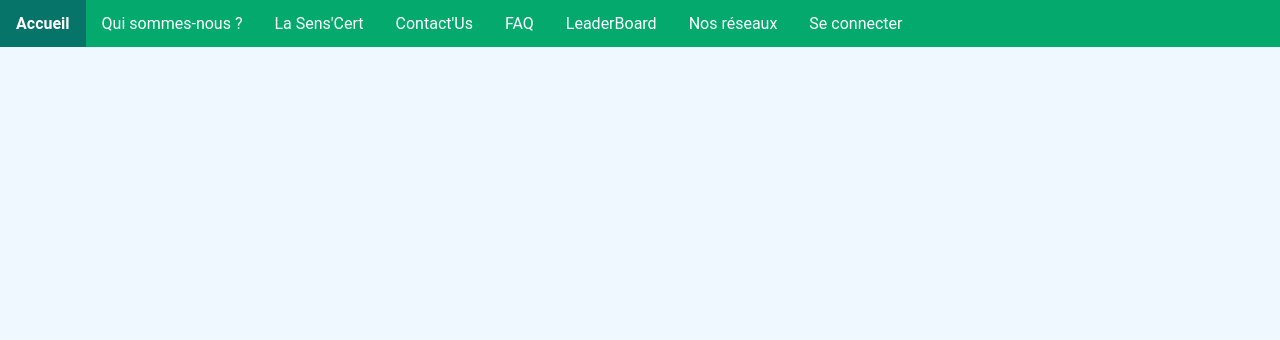
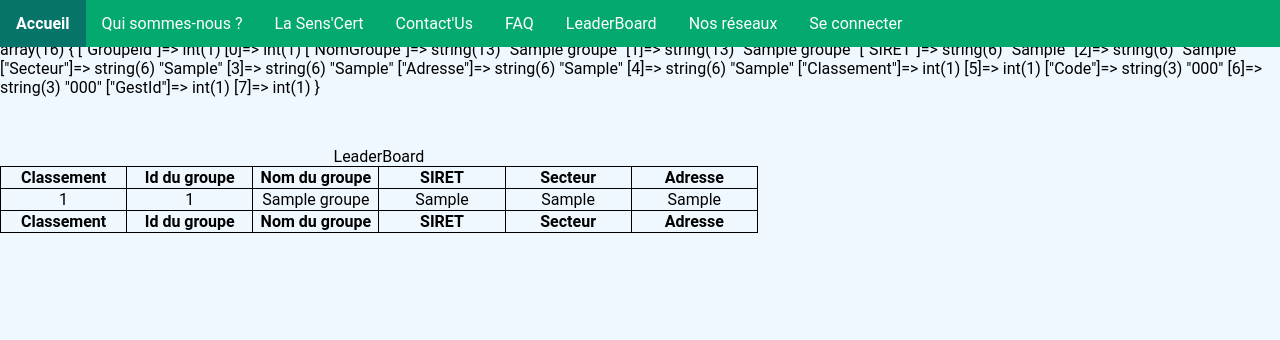
Before and after one commit to arthurpochart/Sens-Us, a PHP site: page /Sens-Us/PHP/leaderBoard.php in a window 1280 px wide. Shown: the top 340 px of the page. Run offline with PHP 8.4, Linux system fonts and the light colour scheme; tables that the repository leaves empty hold one stand-in row (values such as "Sample post").

Commit message:
Debut d'un leaderboard

```diff
--- a/CSS/leaderBoard.css
+++ b/CSS/leaderBoard.css
@@ -0,0 +1,10 @@
+table {
+  margin-top: 50px;
+  border-collapse: collapse;
+}
+
+td, th /* Mettre une bordure sur les td ET les th */ {
+  border: 1px solid black;
+  text-align: center;
+  width: 15%;
+}
--- a/PHP/leaderBoard.php
+++ b/PHP/leaderBoard.php
@@ -1,3 +1,13 @@
+<?php
+include "connect_to_db.php";
+$db = dbConnect();
+
+$reponsesGroupe = $db->prepare('SELECT * FROM groupe');
+$reponsesGroupe->execute();
+
+$donneesGroupe = $reponsesGroupe->fetch();
+?>
+
 <!DOCTYPE html>
 <html lang="en">
 
@@ -16,6 +26,43 @@
     include "navaffichage.php";
     navaffichage();
     ?>
+
+    <table>
+        <caption>LeaderBoard</caption>
+        <?php var_dump($donneesGroupe); ?>
+        <thead>
+            <tr>
+                <th>Classement</th>
+                <th>Id du groupe</th>
+                <th>Nom du groupe</th>
+                <th>SIRET</th>
+                <th>Secteur</th>
+                <th>Adresse</th>
+            </tr>
+        </thead>
+
+        <tfoot>
+            <tr>
+                <th>Classement</th>
+                <th>Id du groupe</th>
+                <th>Nom du groupe</th>
+                <th>SIRET</th>
+                <th>Secteur</th>
+                <th>Adresse</th>
+            </tr>
+        </tfoot>
+
+        <tbody>
+            <tr>
+                <td><?php echo $donneesGroupe['Classement'] ?></td>
+                <td><?php echo $donneesGroupe['GroupeId'] ?></td>
+                <td><?php echo $donneesGroupe['NomGroupe'] ?></td>
+                <td><?php echo $donneesGroupe['SIRET'] ?></td>
+                <td><?php echo $donneesGroupe['Secteur'] ?></td>
+                <td><?php echo $donneesGroupe['Adresse'] ?></td>
+            </tr>
+        </tbody>
+    </table>
 </body>
 
 </html>
```
